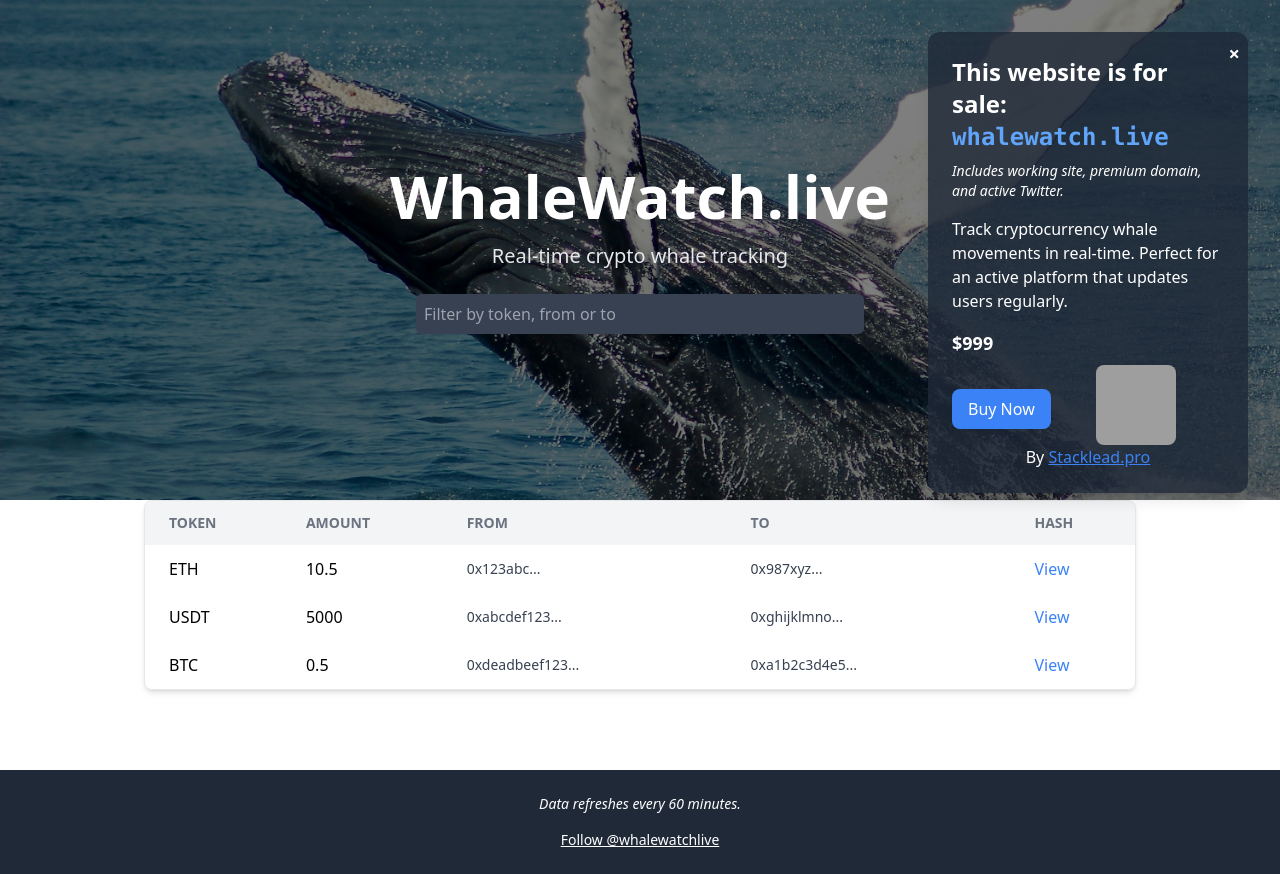
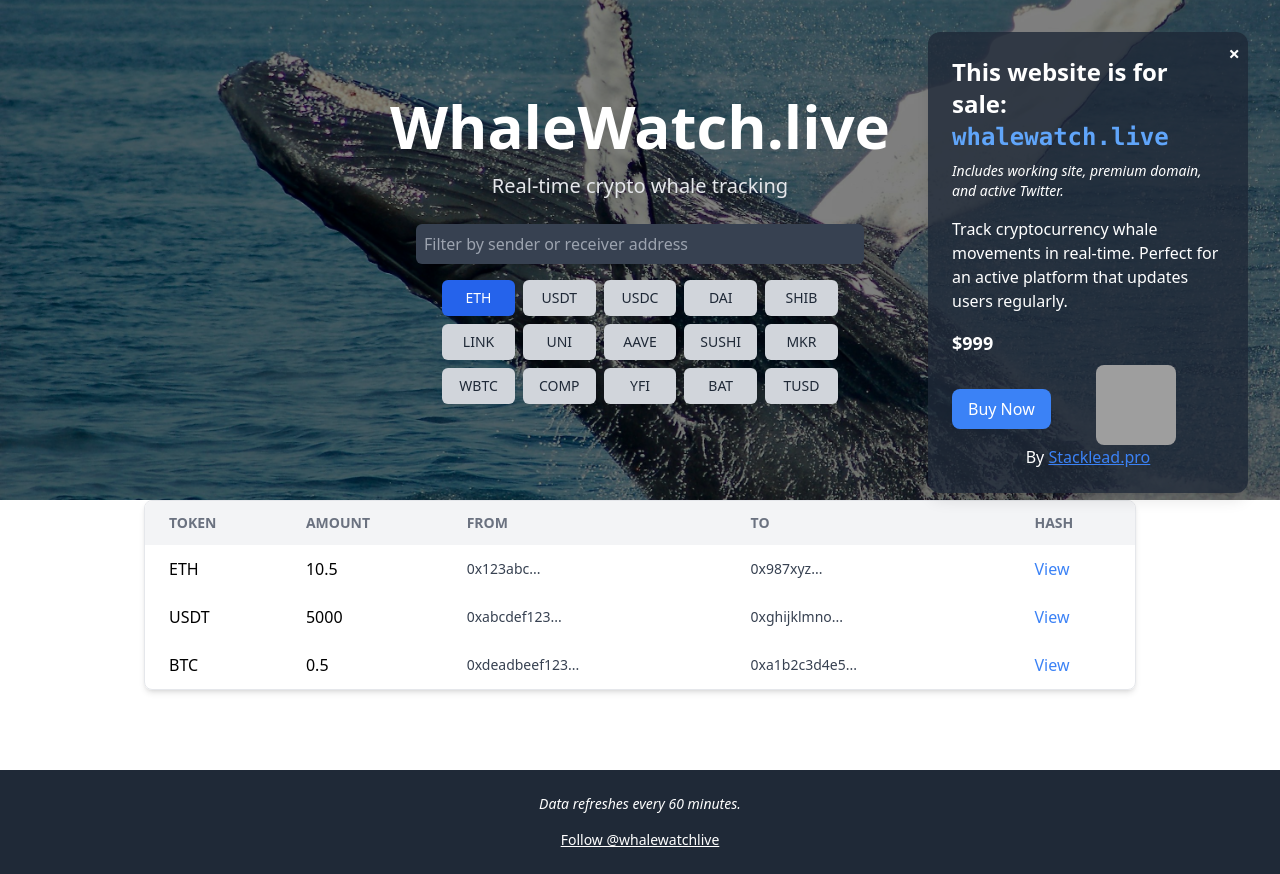
Before and after one commit to ievgeniipodovinnikov/whalewatch, a React (Create React App) app: page / in a window 1280 px wide. Built offline with nearby package versions, Linux system fonts and the light colour scheme; no server answers; grey boxes are pictures that could not be loaded.

Commit message:
sdelal zbs

```diff
--- a/src/App.js
+++ b/src/App.js
@@ -3,18 +3,24 @@
 import DomainCard from "./components/DomainCard";
 import axios from 'axios';
 
+const TOKENS = [
+    "ETH", "USDT", "USDC", "DAI", "SHIB", "LINK", "UNI", "AAVE",
+    "SUSHI", "MKR", "WBTC", "COMP", "YFI", "BAT", "TUSD"
+];
+
 const accessToken = 'Bearer ory_at_VIOvAlBtdAJFGkRuVw444E7vvh5rIg_4i-dgZtW9Ex4.I4rQo5mohTMynWnJpAF9dzBpzKTMpjGjaboBTI3Qw24\t';
 
-const query = `
+const getQuery = (symbol) => {
+    return `
     query {
       ethereum: EVM(network: eth) {
         Transfers(
-      limit: {count: 1000}
-      orderBy: {descending: Block_Time}
+          limit: { count: 100 },
+          orderBy: { descending: Block_Time },
           where: {
             Transfer: {
               Currency: {
-            Symbol: {in: ["ETH"]}
+                Symbol: { in: ["${symbol}"] }
               }
             }
           }
@@ -37,6 +43,7 @@
       }
     }
   `;
+};
 
 const FALLBACK_DATA = [
     {
@@ -62,8 +69,9 @@
     }
 ];
 
-const getTransactionData = async () => {
+const getTransactionData = async (token) => {
     try {
+        const query = getQuery(token); // Получаем запрос в зависимости от выбранного токена
         const response = await axios.post(
             'https://streaming.bitquery.io/graphql',
             { query },
@@ -75,7 +83,7 @@
             }
         );
 
-        let data = response.data.data.ethereum.Transfers.map((tx) => ({
+        const data = response.data.data.ethereum.Transfers.map((tx) => ({
             symbol: tx.Transfer.Currency.Symbol,
             amount: parseFloat(tx.Transfer.Amount),
             from: { owner: tx.Transfer.Sender },
@@ -84,17 +92,9 @@
             time: new Date(tx.Block.Time).toLocaleString(),
         }));
 
-        // Оставляем только большие транзакции
-        data = data.filter(tx => {
-            const { symbol, amount } = tx;
-            if (symbol === 'ETH') return amount > 10;
-            if (symbol === 'BTC') return amount > 0.2;
-            if (symbol === 'USDT' || symbol === 'USDC') return amount > 10000;
-            if (symbol === 'XRP' || symbol === 'SOL') return amount > 10000;
-            return false;
-        });
+        // Сортируем по сумме (от большего к меньшему)
+        data.sort((a, b) => b.amount - a.amount);
 
-        data.sort((a, b) => b.amount - a.amount);
         return data;
     } catch (error) {
         console.error('Error fetching transaction data', error);
@@ -106,11 +106,12 @@
     const [filter, setFilter] = useState("");
     const [loading, setLoading] = useState(true);
     const [data, setData] = useState([]);
+    const [selectedToken, setSelectedToken] = useState("ETH"); // Начальный выбор токена
 
     useEffect(() => {
         const fetchData = async () => {
             try {
-                const realData = await getTransactionData();
+                const realData = await getTransactionData(selectedToken);
 
                 if (realData.length > 0) {
                     setData(realData);
@@ -127,7 +128,7 @@
         fetchData();
         const id = setInterval(fetchData, 3600000);
         return () => clearInterval(id);
-    }, []);
+    }, [selectedToken]); // Запрос будет обновляться при изменении выбранного токена
 
     const shown = filter
         ? data.filter(tx =>
@@ -153,11 +154,25 @@
                     </p>
                     <div className="w-full max-w-md mt-6">
                         <Input
-                            placeholder="Filter by token, from or to"
+                            placeholder="Filter by sender or receiver address"
                             value={filter}
                             onChange={(e) => setFilter(e.target.value)}
                             className="w-full border border-gray-300 px-4 py-2 rounded-md focus:outline-none focus:ring-2 focus:ring-white"
                         />
+                    </div>
+                    <div className="mt-4 grid grid-cols-3 sm:grid-cols-4 md:grid-cols-5 gap-2">
+                        {TOKENS.map((token) => (
+                            <button
+                                key={token}
+                                onClick={() => setSelectedToken(token)}
+                                className={`w-full px-4 py-2 rounded-md text-sm ${
+                                    selectedToken === token
+                                        ? 'bg-blue-600 text-white'
+                                        : 'bg-gray-300 text-gray-800'
+                                } hover:bg-blue-500 transition-all`}>
+                                {token}
+                            </button>
+                        ))}
                     </div>
                 </div>
                 <div className="absolute top-0 right-0 p-6">
```
Lines whose indentation alone changed are shown as unchanged.
